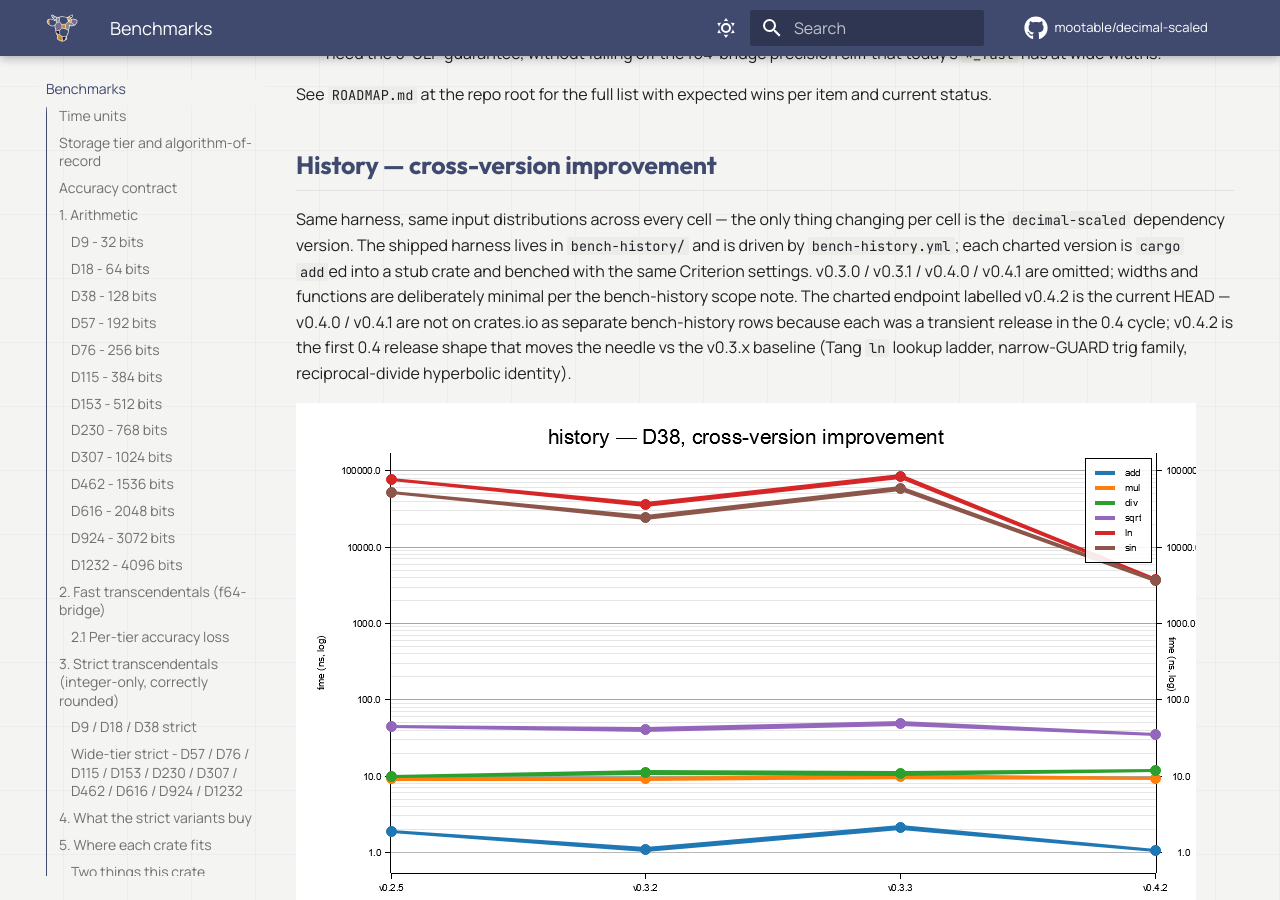
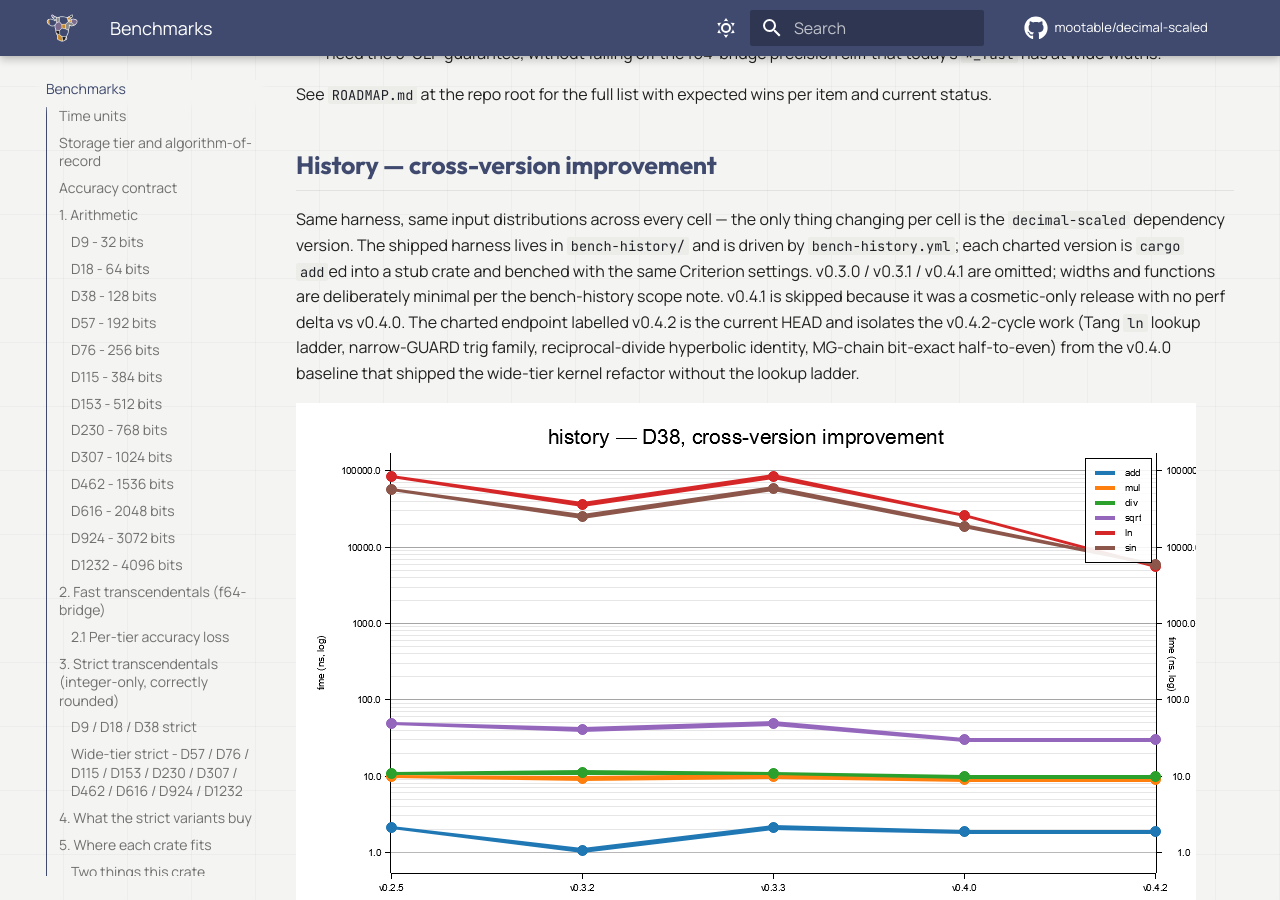
Before and after one commit to mootable/decimal-scaled, an MkDocs documentation site: the page built from docs/benchmarks.md, in a window 1280 px wide and 900 px high, scrolled down 29713 px. Built offline with MkDocs 1.6.1 and Material for MkDocs 9.7.7, drawn with Linux system fonts in a browser that asks for light colours; comment, search, counter and statistics services are not loaded.

Commit message:
release: 0.4.2 — Tang ln ladder + perf wave-1..4 + benchmarks refresh

```diff
--- a/Cargo.toml
+++ b/Cargo.toml
@@ -1,6 +1,6 @@
 [package]
 name = "decimal-scaled"
-version = "0.4.1"
+version = "0.4.2"
 edition = "2024"
 rust-version = "1.85"
 license = "MIT OR Apache-2.0"
@@ -129,7 +129,7 @@ perf-trace = ["dep:tracing"]
 [dependencies]
 serde = { version = "1", features = ["derive"], optional = true }
 num-traits = { version = "0.2", default-features = false }
-decimal_scaled_macros = { path = "macros", version = "0.4.1", default-features = false, optional = true }
+decimal_scaled_macros = { path = "macros", version = "0.4.2", default-features = false, optional = true }
 tracing = { version = "0.1", default-features = false, features = ["std"], optional = true }
 
 [dev-dependencies]
--- a/docs/benchmarks.md
+++ b/docs/benchmarks.md
@@ -1024,15 +1024,15 @@ and is driven by
 [`bench-history.yml`](https://github.com/mootable/decimal-scaled/blob/main/.github/workflows/bench-history.yml);
 each charted version is `cargo add`ed into a stub crate and
 benched with the same Criterion settings. v0.3.0 / v0.3.1 /
-v0.4.0 / v0.4.1 are omitted; widths and functions are
-deliberately minimal per the bench-history scope note. The
-charted endpoint labelled v0.4.2 is the current HEAD —
-v0.4.0 / v0.4.1 are not on crates.io as separate
-bench-history rows because each was a transient release in
-the 0.4 cycle; v0.4.2 is the first 0.4 release shape that
-moves the needle vs the v0.3.x baseline (Tang `ln` lookup
+v0.4.1 are omitted; widths and functions are deliberately
+minimal per the bench-history scope note. v0.4.1 is skipped
+because it was a cosmetic-only release with no perf delta vs
+v0.4.0. The charted endpoint labelled v0.4.2 is the current
+HEAD and isolates the v0.4.2-cycle work (Tang `ln` lookup
 ladder, narrow-GUARD trig family, reciprocal-divide
-hyperbolic identity).
+hyperbolic identity, MG-chain bit-exact half-to-even) from
+the v0.4.0 baseline that shipped the wide-tier kernel
+refactor without the lookup ladder.
 
 ![history at D38](figures/history/d38.png)
 
```
Also changed, not shown: docs/figures/history/d307.png, docs/figures/history/d38.png, docs/figures/history/d76.png, 2 other files.
